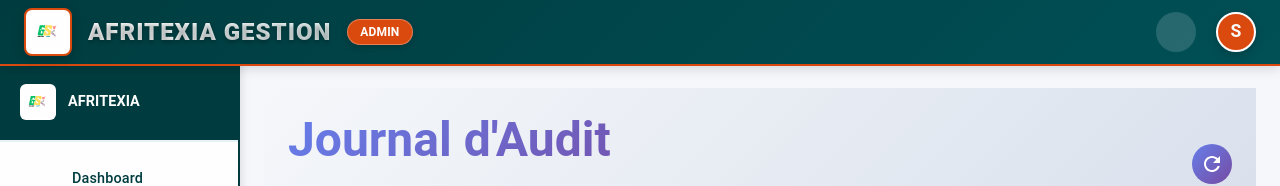
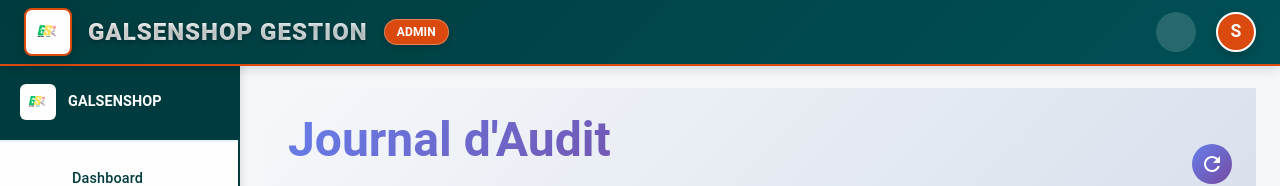
Before and after one commit to Kountade/AFRIKTEXIAP, a React (Vite) app: page /audit in a window 1280 px wide. Shown: the top 186 px of the page. Built offline with nearby package versions, Linux system fonts and the light colour scheme; no server answers; sample sign-in values are in the browser's storage; some icons are missing.

Commit message:
not fount favicon &é

```diff
--- a/src/components/Navbar.jsx
+++ b/src/components/Navbar.jsx
@@ -442,7 +442,7 @@ export default function Navbar(props) {
                   fontSize: { xs: '1.2rem', sm: '1.5rem' }
                 }}
               >
-                 AFRITEXIA GESTION
+                 GALSENSHOP GESTION
               </Typography>
             </Box>
 
@@ -795,7 +795,7 @@ export default function Navbar(props) {
                 fontSize: '0.9rem'
               }}
             >
-              AFRITEXIA
+              GALSENSHOP
             </Typography>
           </Box>
 
```
